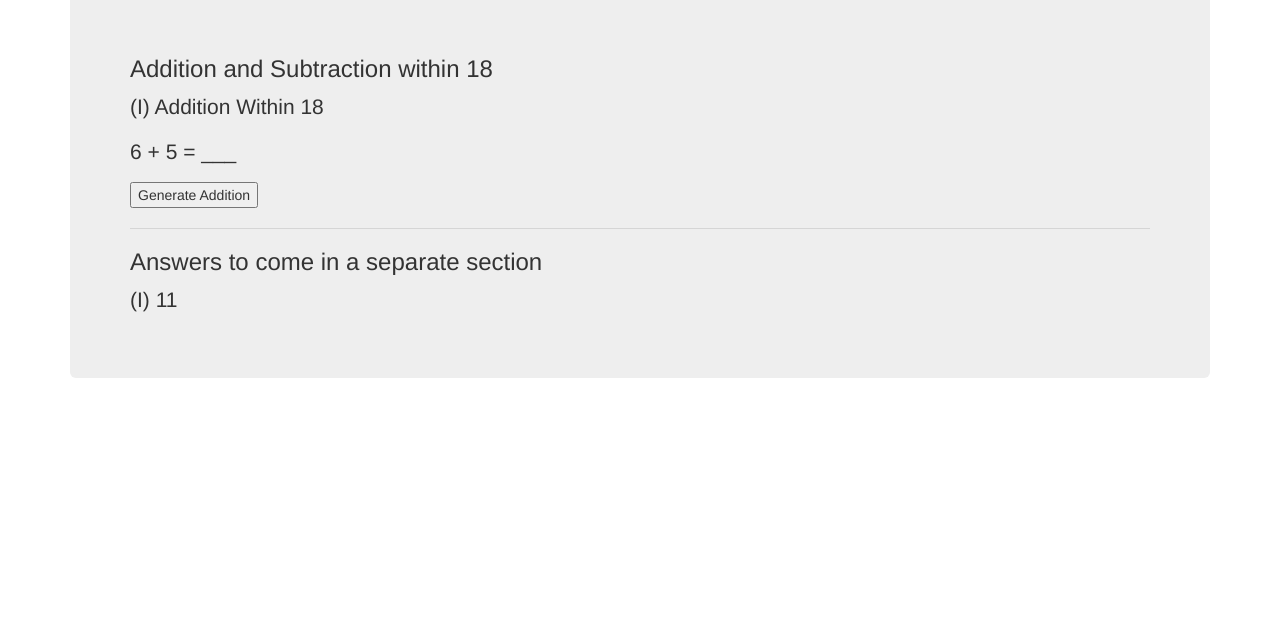
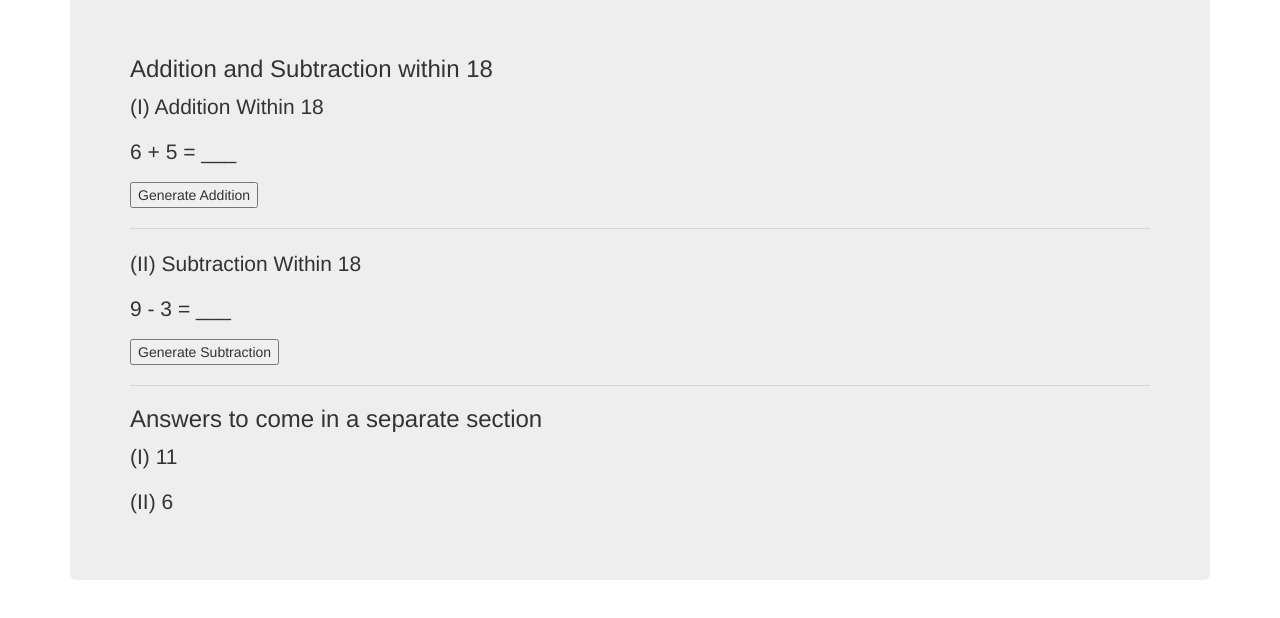
Before and after one commit to khoodose/homework-generator, a plain HTML site: page index.html in a window 1280 px wide. Shown: the part 82-700 px from the top of the page. Drawn offline with nearby package versions, Linux system fonts and the light colour scheme.

Commit message:
add subtraction functionality and display

```diff
--- a/app.js
+++ b/app.js
@@ -9,20 +9,38 @@ $(function(){
   // populate the fields on page load
   generateAddition();
 
+  generateSubtraction();
+
   function generateAddition() {
-    var Answer = Math.floor(Math.random()*maximumValue + 1);
-    var N1 = Math.floor(Math.random()*Answer + 1);
-    var N2 = Answer - N1;
+    var additionAnswer = Math.floor(Math.random()*maximumValue + 1);
+    var A1 = Math.floor(Math.random()*additionAnswer + 1);
+    var A2 = additionAnswer - A1;
 
-    console.log("Answer = " + Answer + '\n' + "N1 = " + N1 + '\n' + "N2 = " + N2);
+    console.log("Addition Answer = " + additionAnswer + '\n' + "A1 = " + A1 + '\n' + "A2 = " + A2);
 
-    $("#N1").html(N1);
-    $("#N2").html(N2);
-    $("#Answer").html(Answer);
+    $("#A1").html(A1);
+    $("#A2").html(A2);
+    $("#answer_addition").html(additionAnswer);
+  }
+
+  function generateSubtraction() {
+    var S1 = Math.floor(Math.random()*maximumValue + 1);
+    var S2 = Math.floor(Math.random()*S1 + 1);
+    var subtractionAnswer = S1 - S2;
+
+    console.log("Subtraction Answer = " + subtractionAnswer + '\n' + "S1 = " + S1 + '\n' + "S2 = " + S2);
+
+    $("#S1").html(S1);
+    $("#S2").html(S2);
+    $("#answer_subtraction").html(subtractionAnswer);
   }
 
   $("#generateAdditionButton").click(function(){
     generateAddition()
   });
 
+  $("#generateSubtractionButton").click(function(){
+    generateSubtraction()
+  });
+
 });
--- a/index.html
+++ b/index.html
@@ -15,17 +15,26 @@
         <h3>Addition and Subtraction within 18</h3>
         <p>(I) Addition Within 18</p>
 
-        <p><span id="N1">N1</span> + <span id="N2">N2</span> = ___</p>
+        <p><span id="A1">A1</span> + <span id="A2">A2</span> = ___</p>
 
         <button id="generateAdditionButton">Generate Addition</button>
 
-        <!-- <p>Subtraction Within 18</p>
-        <p>Mixed Operations Within 18</p> -->
+        <hr>
+
+        <p>(II) Subtraction Within 18</p>
+
+        <p><span id="S1">S1</span> - <span id="S2">S2</span> = ___</p>
+
+        <button id="generateSubtractionButton">Generate Subtraction</button>
+
+        <!-- <p>Mixed Operations Within 18</p> -->
 
         <hr>
 
         <h3>Answers to come in a separate section</h3>
-        <p>(I)  <span id="Answer"></span></p>
+        <p>(I) <span id="answer_addition"></span></p>
+        <p>(II) <span id="answer_subtraction">whoa</span></p>
+        <!-- <p>(II) <span id="answer_subtraction"></span></p> -->
 
       </div>
     </div>
```
